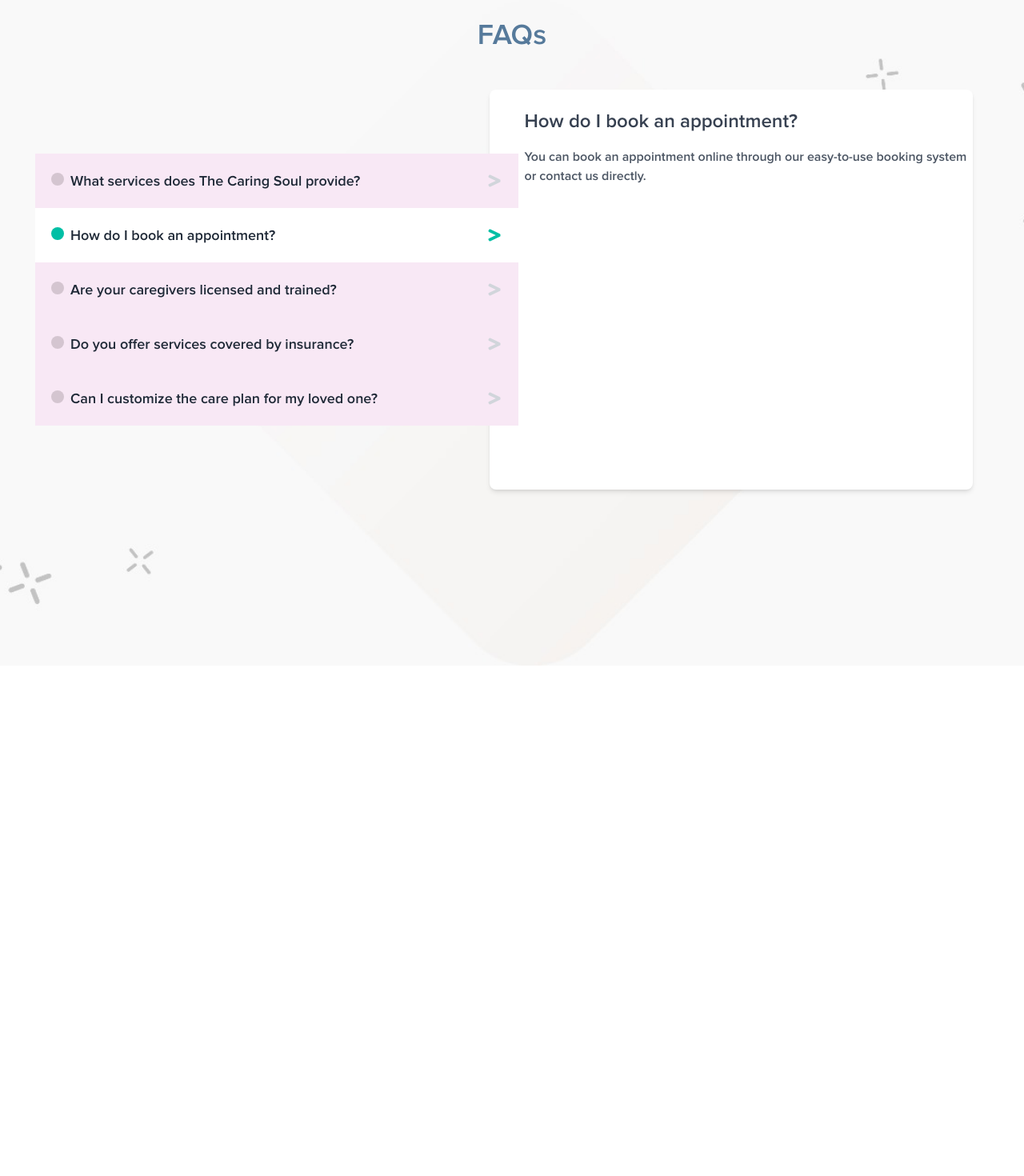
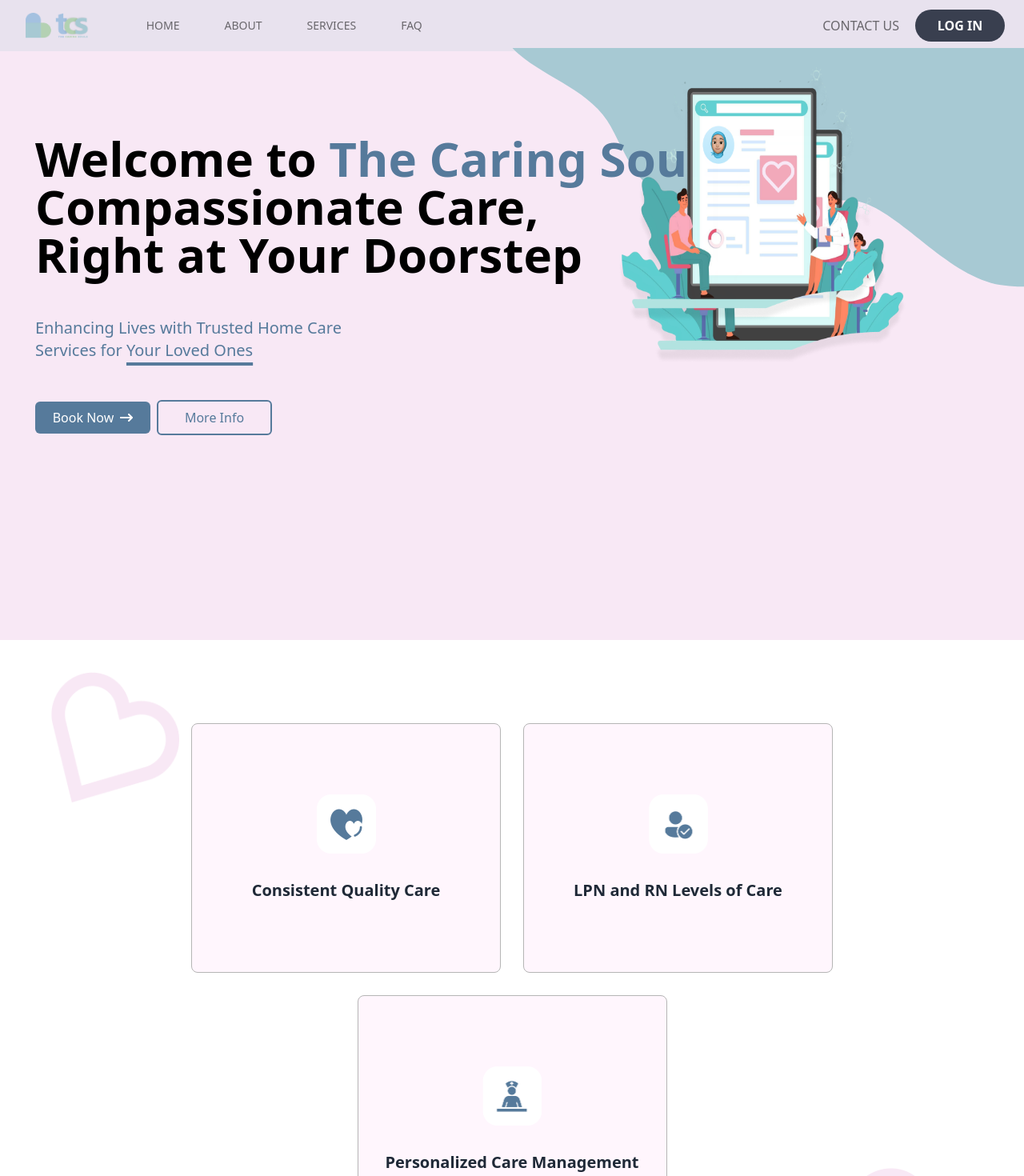
Before and after one commit to prjUn24/tcs_web, a React (Vite) app in the folder TheCaringSoul/: page / in a window 1280 px wide. Shown: the top 1470 px of the page at 80% size. Before the commit the page ends 832 px from the top, so only its background shows below. Built offline with nearby package versions, Linux system fonts and the light colour scheme.

Commit message:
Meeran Nasif-FAQ Completed

```diff
--- a/TheCaringSoul/src/Components/LandingPage/MainContainer.jsx
+++ b/TheCaringSoul/src/Components/LandingPage/MainContainer.jsx
@@ -6,11 +6,11 @@
 export default function MainContainer() {
   return (
     <div className="relative">
-      {/* <Navbar /> */}
-      {/* <Home /> */}
-      {/* <About /> */}
+      <Navbar />
+      <Home />
+      <About />
       <FAQ />
-      {/* <Home /> */}
+
     </div>
   );
 }
```
